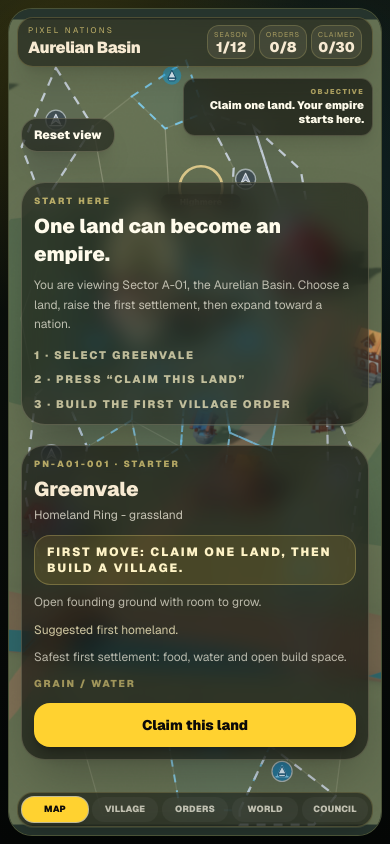
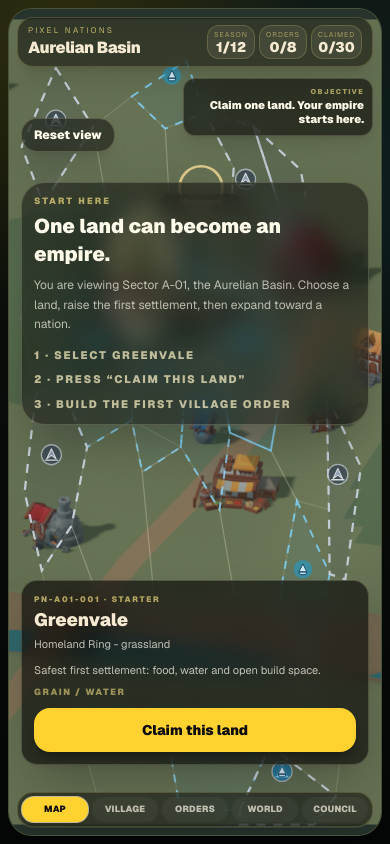
Before and after one commit to tomat60/pixel-nations, a Next.js app: page /play in a window 390 px wide. Built offline with nearby package versions, Linux system fonts and the light colour scheme.

Commit message:
Compact mobile land sheet while preserving desktop detail

```diff
--- a/app/play/components/LandSheet.tsx
+++ b/app/play/components/LandSheet.tsx
@@ -6,30 +6,35 @@ export function LandSheet({ selected, state, dispatch }: { selected: Plot; state
   const owned = state.ownedPlotIds.includes(selected.id);
 
   return (
-    <aside className="absolute bottom-[4.7rem] left-3 right-3 z-20 rounded-3xl border border-amber-100/20 bg-black/55 p-3 shadow-2xl backdrop-blur-md md:bottom-[5.7rem] md:left-5 md:right-auto md:w-[380px] md:p-4">
+    <aside data-qa="land-sheet" className="absolute bottom-[4.4rem] left-3 right-3 z-20 rounded-2xl border border-amber-100/20 bg-black/60 p-3 shadow-2xl backdrop-blur-md md:bottom-[5.7rem] md:left-5 md:right-auto md:w-[380px] md:rounded-3xl md:bg-black/55 md:p-4">
       <div className="flex items-start justify-between gap-3">
         <div>
-          <p className="text-[9px] font-black uppercase tracking-[0.24em] text-amber-200/65">{selected.pnid} · {selected.role}</p>
-          <h2 className="mt-1 text-xl font-black md:text-3xl">{selected.name}</h2>
-          <p className="mt-1 text-xs text-amber-50/72 md:text-sm">{selected.region} - {selected.terrain}</p>
+          <p className="text-[8px] font-black uppercase tracking-[0.22em] text-amber-200/65 md:text-[9px] md:tracking-[0.24em]">{selected.pnid} · {selected.role}</p>
+          <h2 className="mt-1 text-lg font-black leading-tight md:text-3xl">{selected.name}</h2>
+          <p className="mt-1 text-[11px] text-amber-50/72 md:text-sm">{selected.region} - {selected.terrain}</p>
         </div>
         {owned ? <Tag label={phase} tone="gold" /> : selected.rival ? <Tag label="Rival" tone="slate" /> : selected.trade ? <Tag label="Route" tone="blue" /> : null}
       </div>
 
-      {phase === "unclaimed" ? <p className="mt-3 rounded-2xl border border-amber-200/25 bg-amber-300/12 px-3 py-2 text-xs font-black uppercase tracking-[0.16em] text-amber-100">First move: claim one land, then build a village.</p> : null}
-      <p className="mt-2 text-xs leading-relaxed text-amber-50/66 md:text-sm">{terrainLine[selected.terrain]}</p>
-      <p className="mt-2 text-xs leading-relaxed text-amber-100/78 md:text-sm">{roleLine[selected.role]}</p>
-      <p className="mt-2 text-xs leading-relaxed text-amber-50/66 md:text-sm">{selected.strategicValue}</p>
-      <p className="mt-2 text-[10px] font-black uppercase tracking-[0.18em] text-amber-200/55">{selected.resources.join(" / ")}</p>
+      {phase === "unclaimed" ? <p className="mt-3 hidden rounded-2xl border border-amber-200/25 bg-amber-300/12 px-3 py-2 text-xs font-black uppercase tracking-[0.16em] text-amber-100 md:block">First move: claim one land, then build a village.</p> : null}
+
+      <p className="mt-2 max-h-10 overflow-hidden text-[11px] leading-5 text-amber-50/72 md:hidden">{selected.strategicValue}</p>
+      <div className="hidden md:block">
+        <p className="mt-2 text-sm leading-relaxed text-amber-50/66">{terrainLine[selected.terrain]}</p>
+        <p className="mt-2 text-sm leading-relaxed text-amber-100/78">{roleLine[selected.role]}</p>
+        <p className="mt-2 text-sm leading-relaxed text-amber-50/66">{selected.strategicValue}</p>
+      </div>
+
+      <p className="mt-1.5 text-[9px] font-black uppercase tracking-[0.18em] text-amber-200/55 md:mt-2 md:text-[10px]">{selected.resources.join(" / ")}</p>
 
       {phase === "unclaimed" ? (
-        <button data-qa="claim-button" aria-label="Choose this land and claim it" onClick={() => dispatch({ type: "claim", plotId: selected.id })} className="mt-3 w-full rounded-2xl bg-amber-300 px-4 py-3 text-sm font-black text-stone-950 shadow-lg shadow-black/30 transition hover:bg-amber-200">
+        <button data-qa="claim-button" aria-label="Choose this land and claim it" onClick={() => dispatch({ type: "claim", plotId: selected.id })} className="mt-2 w-full rounded-2xl bg-amber-300 px-4 py-3 text-sm font-black text-stone-950 shadow-lg shadow-black/30 transition hover:bg-amber-200 md:mt-3">
           Claim this land
         </button>
       ) : owned ? (
-        <p className="mt-3 rounded-2xl border border-amber-100/20 bg-amber-100/10 px-4 py-3 text-center text-xs font-black uppercase tracking-[0.18em] text-amber-100">{state.completedOrders.length} orders complete · settlement is changing on map</p>
+        <p className="mt-2 rounded-2xl border border-amber-100/20 bg-amber-100/10 px-4 py-3 text-center text-[11px] font-black uppercase tracking-[0.15em] text-amber-100 md:mt-3 md:text-xs md:tracking-[0.18em]">{state.completedOrders.length} orders complete · settlement is changing on map</p>
       ) : (
-        <p className="mt-3 rounded-2xl border border-amber-100/20 bg-amber-100/10 px-4 py-3 text-center text-xs font-black uppercase tracking-[0.18em] text-amber-100">inspect target · claim already chosen</p>
+        <p className="mt-2 rounded-2xl border border-amber-100/20 bg-amber-100/10 px-4 py-3 text-center text-[11px] font-black uppercase tracking-[0.15em] text-amber-100 md:mt-3 md:text-xs md:tracking-[0.18em]">inspect target · claim already chosen</p>
       )}
     </aside>
   );
```
